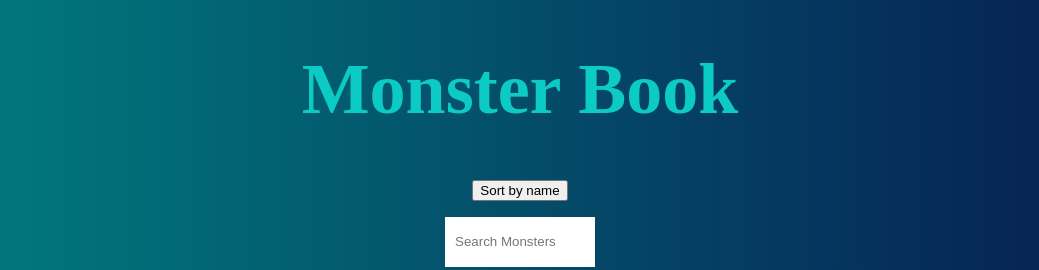
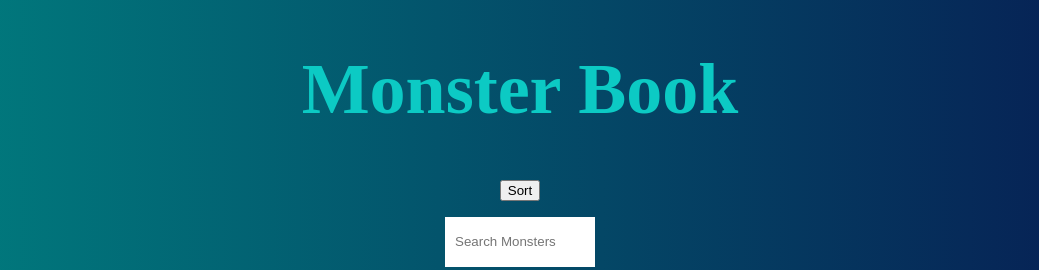
Before and after one commit to mwhitlaw/monster-book, a React (Create React App) app: page / in a window 1280 px wide. Shown: the top 270 px of the page, without its empty margins (120-1159 px from the left). Built offline with nearby package versions, Linux system fonts and the light colour scheme; no server answers; a web font is replaced by a local one.

Commit message:
Make sort button indicate current sort

```diff
--- a/src/App.js
+++ b/src/App.js
@@ -39,7 +39,7 @@ class App extends Component {
     return (
       <div className="App">
         <h1>Monster Book</h1>
-        <p><button onClick={this.sortByName}>Sort by name</button></p>
+        <p><button onClick={this.sortByName}>Sort{this.state.currentSort === 0 ? '' : this.state.currentSort === 1 ? '+' : '-'}</button></p>
         <p>
           <SearchBox
             placeholder='Search Monsters'
```
